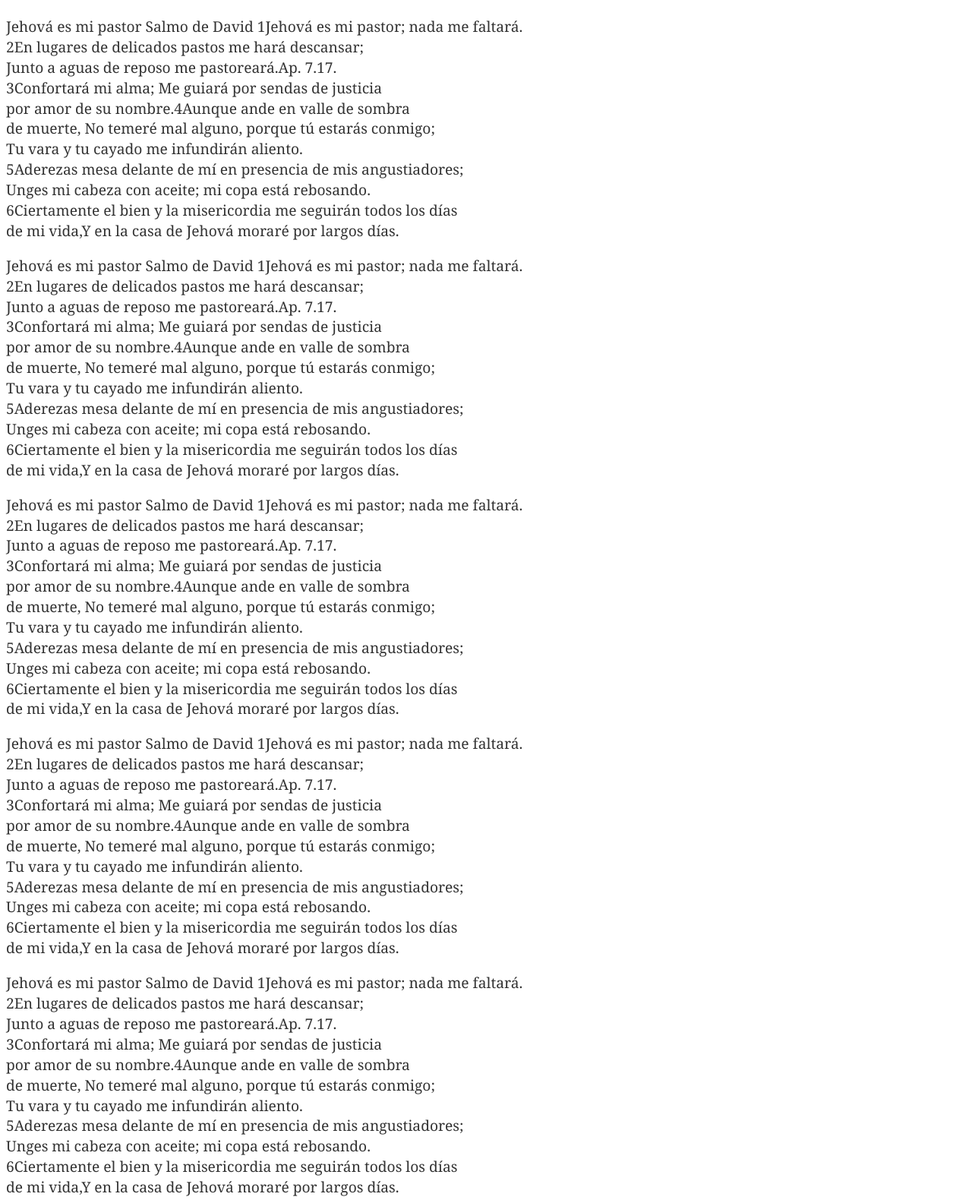
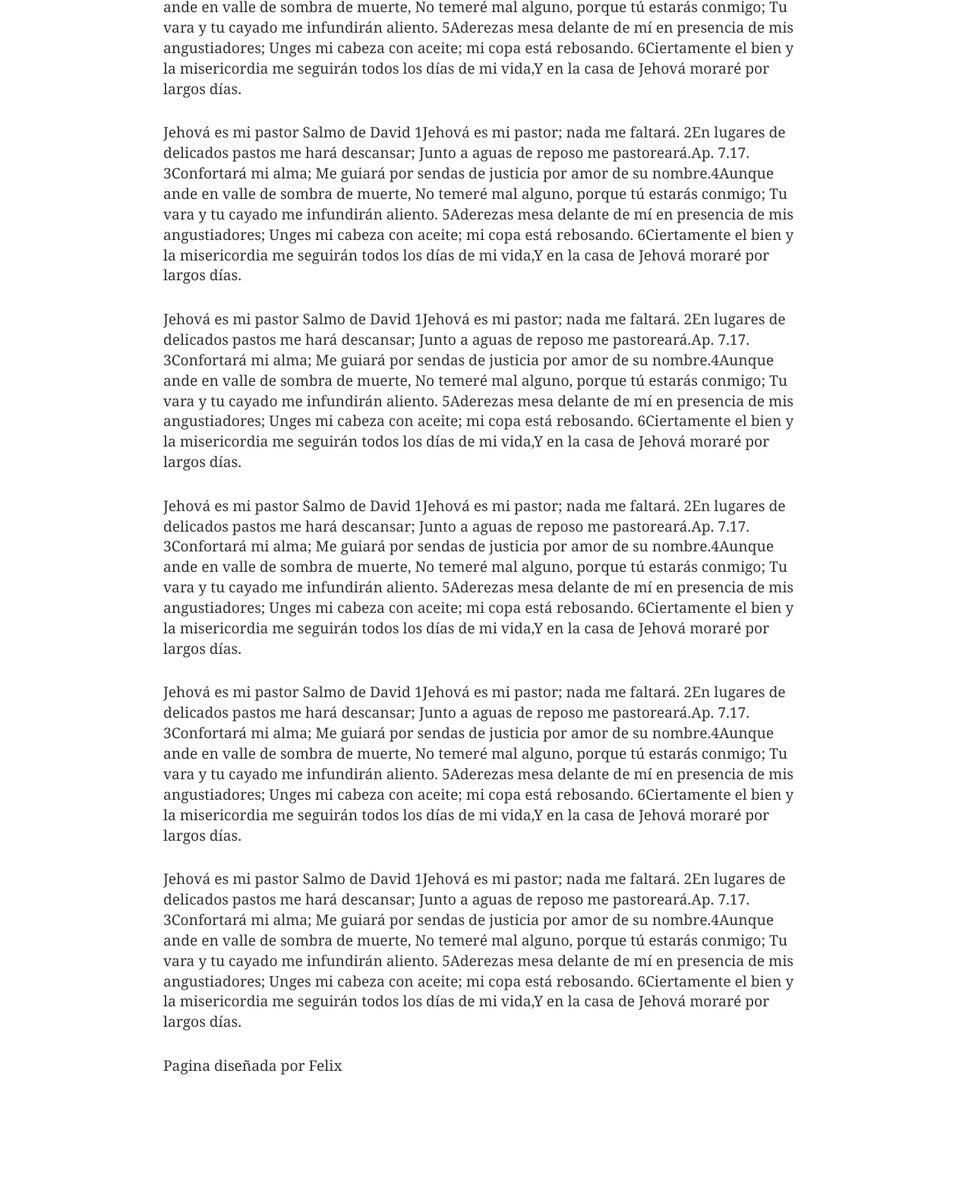
Before and after one commit to Fabreumanan/Proyecto-Pagina-web, a plain HTML site: page index.html in a window 1280 px wide. Shown: the part 388-1968 px from the top of the page at 76% size. After the commit the page ends 1835 px from the top, so only its background shows below. Drawn offline with Linux system fonts and the light colour scheme.

Commit message:
Progreso

```diff
--- a/index.html
+++ b/index.html
@@ -9,12 +9,10 @@
 </head>
 
 <body>
-    <h1 class: "letra" >SHIFTER</h1>
-    <p>no tengo idea de que poner en este parrafo</p>
-    <P>estes es otro ejemplo en el cual nose nada que poner</P>
+    <h1 class: "Container" >SHIFTER</h1>
 
     <header class="header">
-        <div class="contenedor">
+        <div class="logo-nav-container">
             <a href="#" class="logo"></a>LOGO</a>
             <nav class="navegar">
                 <li><a href="'#">Inicio</a></li>
@@ -29,102 +27,88 @@
     </header>
 
         <main class="main">
-            <div class="container"></div>
+            <div class="container">
             <h1>I am the title</h1>
 
             <p>Jehová es mi pastor
-                Salmo de David 1Jehová es mi pastor; nada me faltará.<br>
-                2En lugares de delicados pastos me hará descansar;<br>
-                Junto a aguas de reposo me pastoreará.Ap. 7.17.<br>
-                3Confortará mi alma; Me guiará por sendas de justicia <br>
-                por amor de su nombre.4Aunque ande en valle de sombra <br>
-                de muerte, No temeré mal alguno, porque tú estarás conmigo;<br>
-                Tu vara y tu cayado me infundirán aliento.<br>
-                5Aderezas mesa delante de mí en presencia de mis angustiadores;<br>
-                Unges mi cabeza con aceite; mi copa está rebosando.<br>
-                6Ciertamente el bien y la misericordia me seguirán todos los días<br>
+                Salmo de David 1Jehová es mi pastor; nada me faltará.
+                2En lugares de delicados pastos me hará descansar;
+                Junto a aguas de reposo me pastoreará.Ap. 7.17.
+                3Confortará mi alma; Me guiará por sendas de justicia
+                por amor de su nombre.4Aunque ande en valle de sombra
+                de muerte, No temeré mal alguno, porque tú estarás conmigo;
+                Tu vara y tu cayado me infundirán aliento.
+                5Aderezas mesa delante de mí en presencia de mis angustiadores;
+                Unges mi cabeza con aceite; mi copa está rebosando.
+                6Ciertamente el bien y la misericordia me seguirán todos los días
                  de mi vida,Y en la casa de Jehová moraré por largos días.</p>
 
                  <p>Jehová es mi pastor
-                    Salmo de David 1Jehová es mi pastor; nada me faltará.<br>
-                    2En lugares de delicados pastos me hará descansar;<br>
-                    Junto a aguas de reposo me pastoreará.Ap. 7.17.<br>
-                    3Confortará mi alma; Me guiará por sendas de justicia <br>
-                    por amor de su nombre.4Aunque ande en valle de sombra <br>
-                    de muerte, No temeré mal alguno, porque tú estarás conmigo;<br>
-                    Tu vara y tu cayado me infundirán aliento.<br>
-                    5Aderezas mesa delante de mí en presencia de mis angustiadores;<br>
-                    Unges mi cabeza con aceite; mi copa está rebosando.<br>
-                    6Ciertamente el bien y la misericordia me seguirán todos los días<br>
+                    Salmo de David 1Jehová es mi pastor; nada me faltará.
+                    2En lugares de delicados pastos me hará descansar;
+                    Junto a aguas de reposo me pastoreará.Ap. 7.17.
+                    3Confortará mi alma; Me guiará por sendas de justicia
+                    por amor de su nombre.4Aunque ande en valle de sombra
+                    de muerte, No temeré mal alguno, porque tú estarás conmigo;
+                    Tu vara y tu cayado me infundirán aliento.
+                    5Aderezas mesa delante de mí en presencia de mis angustiadores;
+                    Unges mi cabeza con aceite; mi copa está rebosando.
+                    6Ciertamente el bien y la misericordia me seguirán todos los días
                      de mi vida,Y en la casa de Jehová moraré por largos días.</p>
 
                      <p>Jehová es mi pastor
-                        Salmo de David 1Jehová es mi pastor; nada me faltará.<br>
-                        2En lugares de delicados pastos me hará descansar;<br>
-                        Junto a aguas de reposo me pastoreará.Ap. 7.17.<br>
-                        3Confortará mi alma; Me guiará por sendas de justicia <br>
-                        por amor de su nombre.4Aunque ande en valle de sombra <br>
-                        de muerte, No temeré mal alguno, porque tú estarás conmigo;<br>
-                        Tu vara y tu cayado me infundirán aliento.<br>
-                        5Aderezas mesa delante de mí en presencia de mis angustiadores;<br>
-                        Unges mi cabeza con aceite; mi copa está rebosando.<br>
-                        6Ciertamente el bien y la misericordia me seguirán todos los días<br>
+                        Salmo de David 1Jehová es mi pastor; nada me faltará.
+                        2En lugares de delicados pastos me hará descansar;
+                        Junto a aguas de reposo me pastoreará.Ap. 7.17.
+                        3Confortará mi alma; Me guiará por sendas de justicia
+                        por amor de su nombre.4Aunque ande en valle de sombra
+                        de muerte, No temeré mal alguno, porque tú estarás conmigo;
+                        Tu vara y tu cayado me infundirán aliento.
+                        5Aderezas mesa delante de mí en presencia de mis angustiadores;
+                        Unges mi cabeza con aceite; mi copa está rebosando.
+                        6Ciertamente el bien y la misericordia me seguirán todos los días
                          de mi vida,Y en la casa de Jehová moraré por largos días.</p>
 
                          <p>Jehová es mi pastor
-                            Salmo de David 1Jehová es mi pastor; nada me faltará.<br>
-                            2En lugares de delicados pastos me hará descansar;<br>
-                            Junto a aguas de reposo me pastoreará.Ap. 7.17.<br>
-                            3Confortará mi alma; Me guiará por sendas de justicia <br>
-                            por amor de su nombre.4Aunque ande en valle de sombra <br>
-                            de muerte, No temeré mal alguno, porque tú estarás conmigo;<br>
-                            Tu vara y tu cayado me infundirán aliento.<br>
-                            5Aderezas mesa delante de mí en presencia de mis angustiadores;<br>
-                            Unges mi cabeza con aceite; mi copa está rebosando.<br>
-                            6Ciertamente el bien y la misericordia me seguirán todos los días<br>
+                            Salmo de David 1Jehová es mi pastor; nada me faltará.
+                            2En lugares de delicados pastos me hará descansar;
+                            Junto a aguas de reposo me pastoreará.Ap. 7.17.
+                            3Confortará mi alma; Me guiará por sendas de justicia
+                            por amor de su nombre.4Aunque ande en valle de sombra
+                            de muerte, No temeré mal alguno, porque tú estarás conmigo;
+                            Tu vara y tu cayado me infundirán aliento.
+                            5Aderezas mesa delante de mí en presencia de mis angustiadores;
+                            Unges mi cabeza con aceite; mi copa está rebosando.
+                            6Ciertamente el bien y la misericordia me seguirán todos los días
                              de mi vida,Y en la casa de Jehová moraré por largos días.</p>
 
                              <p>Jehová es mi pastor
-                                Salmo de David 1Jehová es mi pastor; nada me faltará.<br>
-                                2En lugares de delicados pastos me hará descansar;<br>
-                                Junto a aguas de reposo me pastoreará.Ap. 7.17.<br>
-                                3Confortará mi alma; Me guiará por sendas de justicia <br>
-                                por amor de su nombre.4Aunque ande en valle de sombra <br>
-                                de muerte, No temeré mal alguno, porque tú estarás conmigo;<br>
-                                Tu vara y tu cayado me infundirán aliento.<br>
-                                5Aderezas mesa delante de mí en presencia de mis angustiadores;<br>
-                                Unges mi cabeza con aceite; mi copa está rebosando.<br>
-                                6Ciertamente el bien y la misericordia me seguirán todos los días<br>
+                                Salmo de David 1Jehová es mi pastor; nada me faltará.
+                                2En lugares de delicados pastos me hará descansar;
+                                Junto a aguas de reposo me pastoreará.Ap. 7.17.
+                                3Confortará mi alma; Me guiará por sendas de justicia
+                                por amor de su nombre.4Aunque ande en valle de sombra
+                                de muerte, No temeré mal alguno, porque tú estarás conmigo;
+                                Tu vara y tu cayado me infundirán aliento.
+                                5Aderezas mesa delante de mí en presencia de mis angustiadores;
+                                Unges mi cabeza con aceite; mi copa está rebosando.
+                                6Ciertamente el bien y la misericordia me seguirán todos los días
                                  de mi vida,Y en la casa de Jehová moraré por largos días.</p>
 
                                  <p>Jehová es mi pastor
-                                    Salmo de David 1Jehová es mi pastor; nada me faltará.<br>
-                                    2En lugares de delicados pastos me hará descansar;<br>
-                                    Junto a aguas de reposo me pastoreará.Ap. 7.17.<br>
-                                    3Confortará mi alma; Me guiará por sendas de justicia <br>
-                                    por amor de su nombre.4Aunque ande en valle de sombra <br>
-                                    de muerte, No temeré mal alguno, porque tú estarás conmigo;<br>
-                                    Tu vara y tu cayado me infundirán aliento.<br>
-                                    5Aderezas mesa delante de mí en presencia de mis angustiadores;<br>
-                                    Unges mi cabeza con aceite; mi copa está rebosando.<br>
-                                    6Ciertamente el bien y la misericordia me seguirán todos los días<br>
+                                    Salmo de David 1Jehová es mi pastor; nada me faltará.
+                                    2En lugares de delicados pastos me hará descansar;
+                                    Junto a aguas de reposo me pastoreará.Ap. 7.17.
+                                    3Confortará mi alma; Me guiará por sendas de justicia
+                                    por amor de su nombre.4Aunque ande en valle de sombra
+                                    de muerte, No temeré mal alguno, porque tú estarás conmigo;
+                                    Tu vara y tu cayado me infundirán aliento.
+                                    5Aderezas mesa delante de mí en presencia de mis angustiadores;
+                                    Unges mi cabeza con aceite; mi copa está rebosando.
+                                    6Ciertamente el bien y la misericordia me seguirán todos los días
                                      de mi vida,Y en la casa de Jehová moraré por largos días.</p>
 
-                                     <p>Jehová es mi pastor
-                                        Salmo de David 1Jehová es mi pastor; nada me faltará.<br>
-                                        2En lugares de delicados pastos me hará descansar;<br>
-                                        Junto a aguas de reposo me pastoreará.Ap. 7.17.<br>
-                                        3Confortará mi alma; Me guiará por sendas de justicia <br>
-                                        por amor de su nombre.4Aunque ande en valle de sombra <br>
-                                        de muerte, No temeré mal alguno, porque tú estarás conmigo;<br>
-                                        Tu vara y tu cayado me infundirán aliento.<br>
-                                        5Aderezas mesa delante de mí en presencia de mis angustiadores;<br>
-                                        Unges mi cabeza con aceite; mi copa está rebosando.<br>
-                                        6Ciertamente el bien y la misericordia me seguirán todos los días<br>
-                                         de mi vida,Y en la casa de Jehová moraré por largos días.</p>
-
-
-
+            </div>
 
         </main>
 
--- a/style.css
+++ b/style.css
@@ -4,3 +4,51 @@ color:#333;
 font-size: 1.2rem;
 line-height: 1.4em;
 }
+
+p{
+    margin-bottom: 1.6em;
+}
+
+.container{
+    width: 85%;
+    max-width: 850px;
+    margin: 0 auto;
+}
+
+.header{
+    background: #333;
+    color:white;
+    margin: 2rem 0;
+}
+
+.header a {
+
+    color:white;
+    text-decoration: none;
+    align-items: center;
+}
+
+.logo-nav-container{
+display: flex;
+justify-content: space-between;
+}
+
+.navegar ul{
+    margin: 0;
+    padding: 0;
+    list-style: none;
+
+}
+
+.navegar ul li {
+    display: inline-block
+}
+
+.navegar ul li a {
+    display: block;
+    padding: 0.5rem 1rem;
+}
+
+.navegar ul li a:hover{
+    background: #ccc;
+}
```
